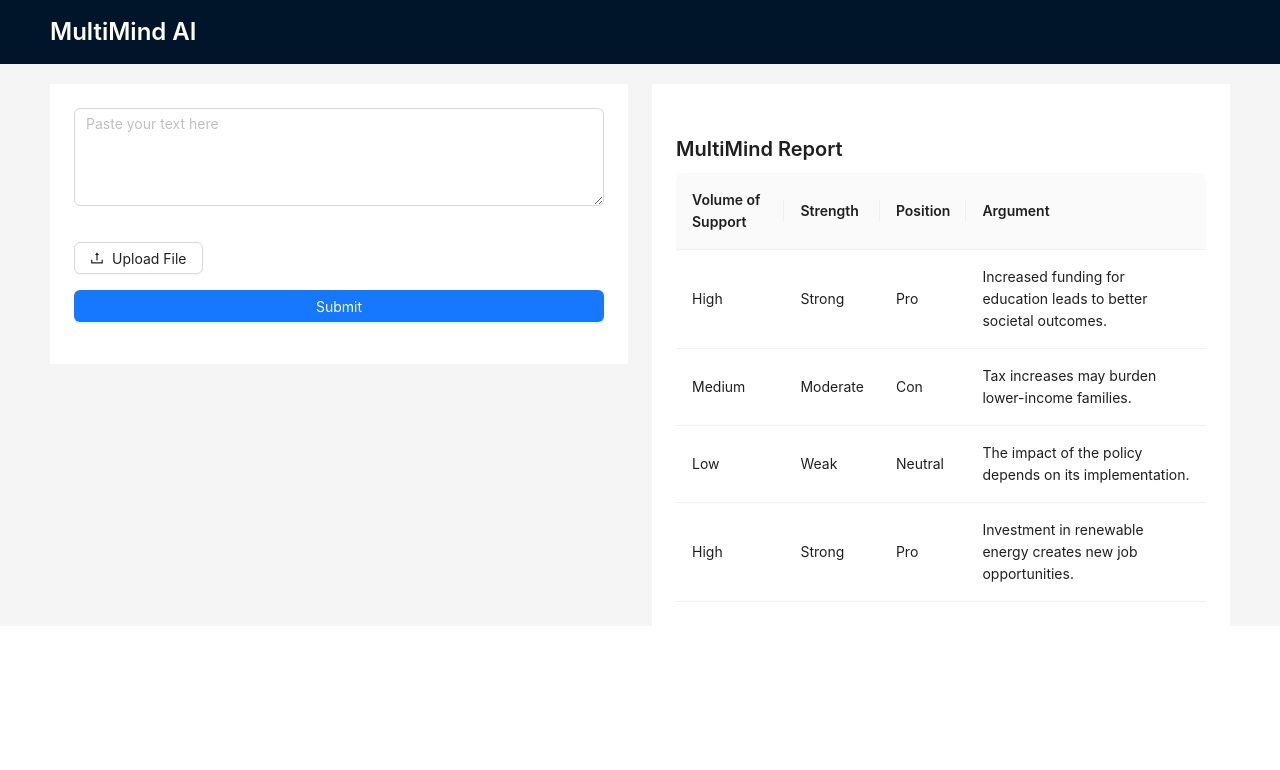
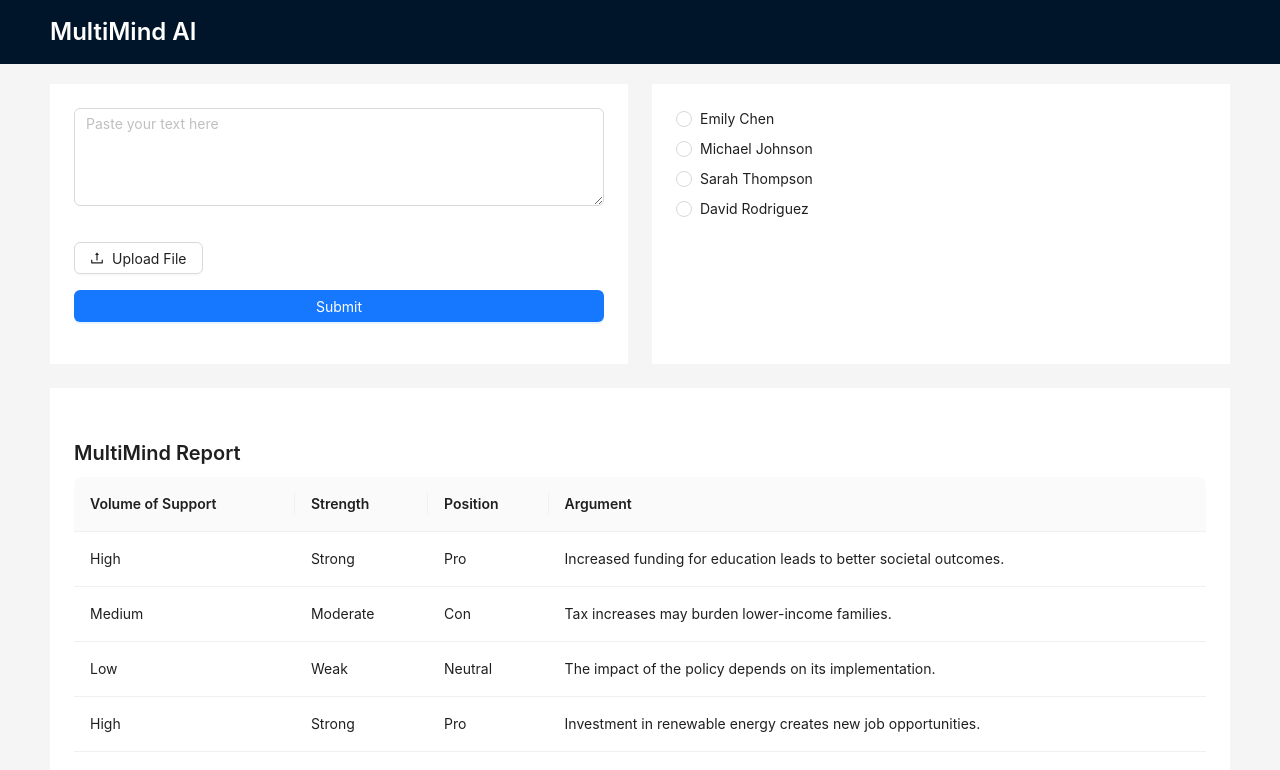
Before and after one commit to yankunsong/MultiMind, a React (Create React App) app in the folder frontend/: page / in a window 1280 px wide. Shown: the top 770 px of the page. Built offline with nearby package versions, Linux system fonts and the light colour scheme.

Commit message:
0918final-version

```diff
--- a/frontend/src/App.js
+++ b/frontend/src/App.js
@@ -2,6 +2,7 @@ import React from 'react';
 import { Layout, Typography, ConfigProvider, Row, Col } from 'antd';
 import InputContainer from './containers/InputContainer';
 import MultiMindReportContainer from './containers/MultiMindReportContainer';
+import PersonaContainer from './containers/PersonaContainer';
 import './App.css';
 
 const { Header, Content } = Layout;
@@ -17,13 +18,18 @@ function App() {
           </Title>
         </Header>
         <Content style={{ padding: '0 50px', marginTop: '20px' }}>
-          <Row gutter={24}>
+          <Row gutter={[24, 24]}>
             <Col span={12}>
               <div style={{ background: '#fff', padding: 24, minHeight: 280 }}>
                 <InputContainer />
               </div>
             </Col>
             <Col span={12}>
+              <div style={{ background: '#fff', padding: 24, minHeight: 280 }}>
+                <PersonaContainer />
+              </div>
+            </Col>
+            <Col span={24}>
               <div style={{ background: '#fff', padding: 24, minHeight: 280 }}>
                 <MultiMindReportContainer />
               </div>
--- /dev/null
+++ b/frontend/src/components/PersonaSelector.js
@@ -0,0 +1,18 @@
+import React from 'react';
+import { Radio, Space } from 'antd';
+
+function PersonaSelector({ personas, onSelect, selectedPersonaId }) {
+  return (
+    <Radio.Group onChange={(e) => onSelect(e.target.value)} value={selectedPersonaId}>
+      <Space direction="vertical">
+        {personas.map(persona => (
+          <Radio key={persona.id} value={persona.id}>
+            {persona.name}
+          </Radio>
+        ))}
+      </Space>
+    </Radio.Group>
+  );
+}
+
+export default PersonaSelector;
--- /dev/null
+++ b/frontend/src/components/WordCloud.js
@@ -0,0 +1,31 @@
+import React from 'react';
+import { Typography } from 'antd';
+
+const { Text } = Typography;
+
+// Define an array of colors
+const colors = ['#1890ff', '#13c2c2', '#52c41a', '#faad14', '#f5222d', '#722ed1', '#eb2f96'];
+
+function WordCloud({ words }) {
+  // This is a simple representation of a word cloud
+  // You might want to use a more sophisticated word cloud library in a real application
+  return (
+    <div style={{ display: 'flex', flexWrap: 'wrap', gap: '10px', justifyContent: 'center', alignItems: 'center', minHeight: '200px' }}>
+      {words.map((word, index) => (
+        <Text
+          key={index}
+          style={{
+            fontSize: `${Math.random() * 16 + 12}px`,
+            color: colors[Math.floor(Math.random() * colors.length)],
+            padding: '5px',
+            display: 'inline-block'
+          }}
+        >
+          {word}
+        </Text>
+      ))}
+    </div>
+  );
+}
+
+export default WordCloud;
--- /dev/null
+++ b/frontend/src/containers/PersonaContainer.js
@@ -0,0 +1,55 @@
+import React, { useState } from 'react';
+import { Row, Col } from 'antd';
+import PersonaSelector from '../components/PersonaSelector';
+import WordCloud from '../components/WordCloud';
+
+const personas = [
+  {
+    id: 1,
+    name: 'Emily Chen',
+    description: ['pro-innovation', 'tech-optimist', 'deregulation', 'market-driven', 'startup-friendly', 'crypto-enthusiast', 'disruptive-finance', 'global-perspective', 'risk-tolerant', 'future-focused']
+  },
+  {
+    id: 2,
+    name: 'Michael Johnson',
+    description: ['regulatory-compliance', 'risk-averse', 'consumer-protection', 'data-privacy', 'anti-money-laundering', 'financial-stability', 'traditional-banking', 'cautious-innovation', 'systemic-risk-aware', 'transparency-advocate']
+  },
+  {
+    id: 3,
+    name: 'Sarah Thompson',
+    description: ['financial-inclusion', 'ethical-banking', 'sustainable-finance', 'social-responsibility', 'community-focused', 'fair-lending', 'stakeholder-capitalism', 'impact-investing', 'financial-literacy', 'consumer-rights']
+  },
+  {
+    id: 4,
+    name: 'David Rodriguez',
+    description: ['free-market', 'minimal-regulation', 'pro-business', 'tax-efficiency', 'economic-growth', 'competitive-markets', 'financial-innovation', 'global-trade', 'capital-formation', 'shareholder-value']
+  }
+];
+
+function PersonaContainer() {
+  const [selectedPersona, setSelectedPersona] = useState(null);
+
+  const handlePersonaSelect = (personaId) => {
+    const persona = personas.find(p => p.id === personaId);
+    setSelectedPersona(persona);
+  };
+
+  return (
+    <Row gutter={24}>
+      <Col span={8}>
+        <PersonaSelector
+          personas={personas}
+          onSelect={handlePersonaSelect}
+          selectedPersonaId={selectedPersona?.id}
+        />
+      </Col>
+      <Col span={16}>
+        {selectedPersona && (
+          <WordCloud words={selectedPersona.description} />
+        )}
+      </Col>
+    </Row>
+  );
+}
+
+export default PersonaContainer;
```
